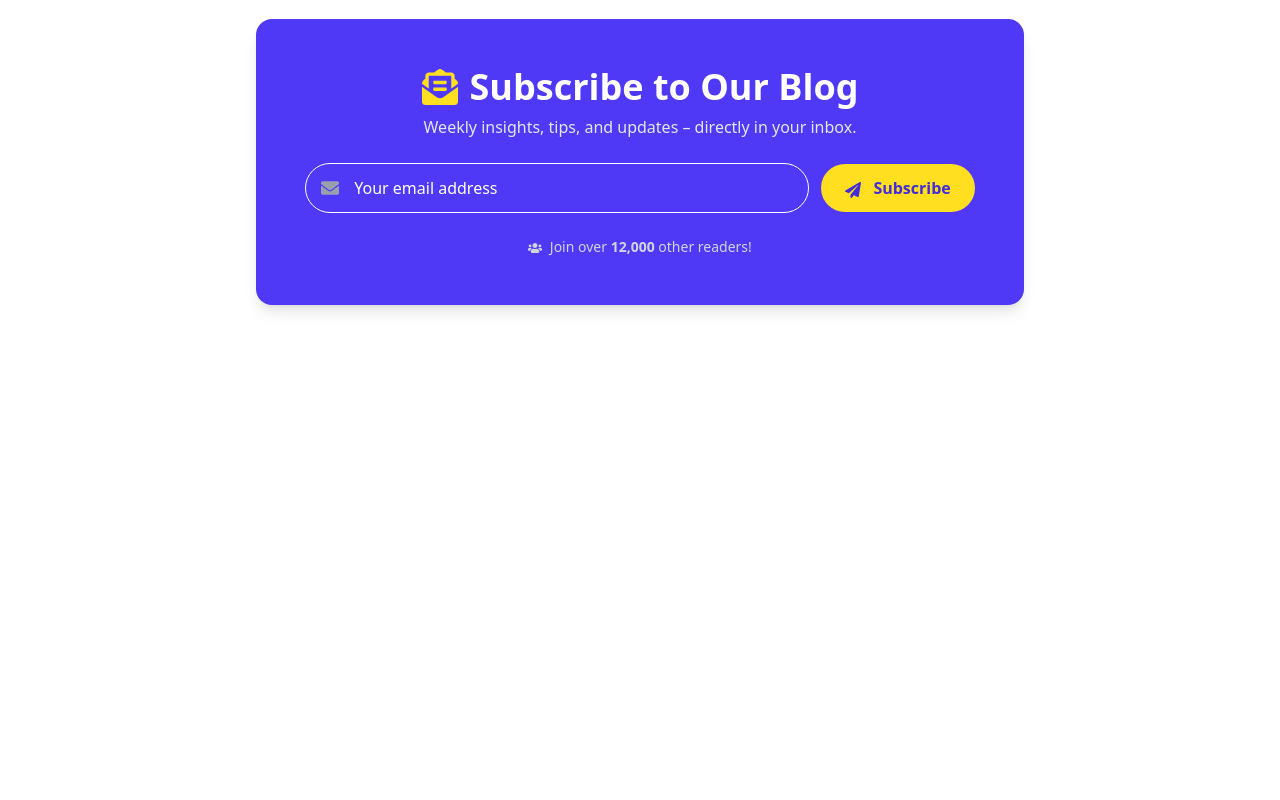
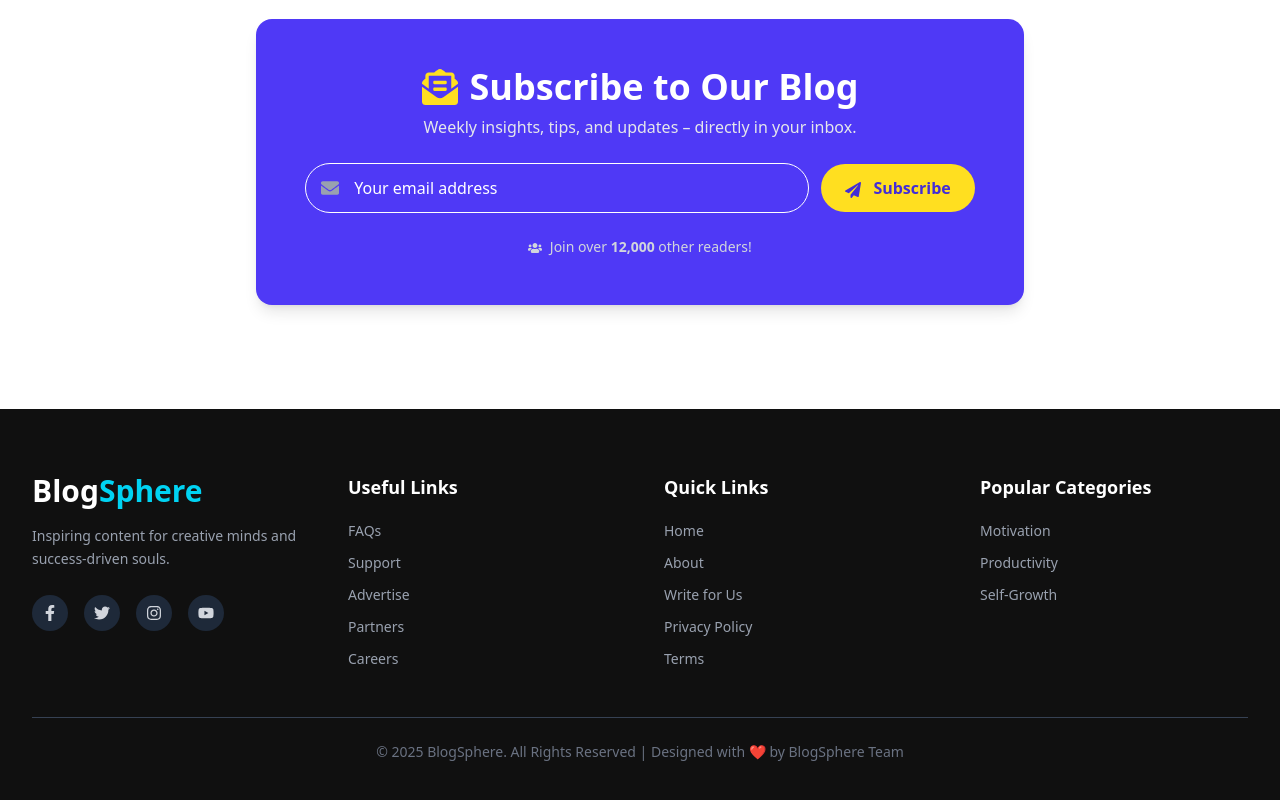
Before and after one commit to emonmahdi/blog-application, a Next.js app in the folder blog-frontend/: page / in a window 1280 px wide. Shown: the part 1833-2633 px from the top of the page. Before the commit the page ends 2242 px from the top, so only its background shows below. Built offline with nearby package versions, Linux system fonts and the light colour scheme.

Commit message:
footer component are done

```diff
--- a/blog-frontend/src/app/layout.tsx
+++ b/blog-frontend/src/app/layout.tsx
@@ -30,6 +30,7 @@
 import { HeaderTop } from "@/components/HeaderTop";
 import "./globals.css";
 import { Navbar } from "@/components/NavBar";
+import Footer from "@/components/Footer";
 
 export const metadata = {
   title: "BlogSphere",
@@ -52,6 +53,9 @@ export default function RootLayout({
 
         {/* Page Content */}
         <main className="flex-1">{children}</main>
+
+        {/* Footer */}
+        <Footer />
       </body>
     </html>
   );
--- a/blog-frontend/src/components/Footer.tsx
+++ b/blog-frontend/src/components/Footer.tsx
@@ -1,18 +1,108 @@
-import Link from "next/link";
-import React from "react";
+"use client";
 
-export function Footer() {
+import { FaFacebookF, FaTwitter, FaInstagram, FaYoutube } from "react-icons/fa";
+
+export default function Footer() {
   return (
-    <footer className="w-full border-t mt-auto">
-      <div className="container mx-auto px-4 py-6 max-w-7xl text-sm text-slate-600 flex flex-col md:flex-row items-center justify-between gap-3">
-        <p>© {new Date().getFullYear()} MyApp. All rights reserved.</p>
-        <div className="flex items-center gap-4">
-          <Link href="/privacy" className="hover:underline">
-            Privacy
-          </Link>
-          <Link href="/terms" className="hover:underline">
-            Terms
-          </Link>
+    <footer className="bg-[#101010] text-gray-300">
+      <div className="max-w-7xl mx-auto px-6 lg:px-8 py-16">
+        {/* Top Footer */}
+        <div className="grid grid-cols-1 sm:grid-cols-2 lg:grid-cols-4 gap-12">
+          {/* Col 1: Logo + Social */}
+          <div>
+            <h2 className="text-3xl font-bold text-white mb-4">
+              Blog<span className="text-cyan-400">Sphere</span>
+            </h2>
+            <p className="text-sm text-gray-400 leading-relaxed mb-6">
+              Inspiring content for creative minds and success-driven souls.
+            </p>
+            <div className="flex space-x-4">
+              {[
+                { Icon: FaFacebookF, label: "Facebook" },
+                { Icon: FaTwitter, label: "Twitter" },
+                { Icon: FaInstagram, label: "Instagram" },
+                { Icon: FaYoutube, label: "YouTube" },
+              ].map(({ Icon, label }) => (
+                <a
+                  key={label}
+                  href="#"
+                  aria-label={label}
+                  className="w-9 h-9 rounded-full flex items-center justify-center bg-gray-800 hover:bg-cyan-500 text-gray-300 hover:text-white transition-colors duration-300"
+                >
+                  <Icon size={16} />
+                </a>
+              ))}
+            </div>
+          </div>
+
+          {/* Col 2: Useful Links */}
+          <div>
+            <h5 className="text-white text-lg font-semibold mb-5">
+              Useful Links
+            </h5>
+            <ul className="space-y-3">
+              {["FAQs", "Support", "Advertise", "Partners", "Careers"].map(
+                (item) => (
+                  <li key={item}>
+                    <a
+                      href="#"
+                      className="text-sm text-gray-400 hover:text-cyan-400 transition-all duration-300 hover:pl-1 block"
+                    >
+                      {item}
+                    </a>
+                  </li>
+                )
+              )}
+            </ul>
+          </div>
+
+          {/* Col 3: Quick Links */}
+          <div>
+            <h5 className="text-white text-lg font-semibold mb-5">
+              Quick Links
+            </h5>
+            <ul className="space-y-3">
+              {["Home", "About", "Write for Us", "Privacy Policy", "Terms"].map(
+                (item) => (
+                  <li key={item}>
+                    <a
+                      href="#"
+                      className="text-sm text-gray-400 hover:text-cyan-400 transition-all duration-300 hover:pl-1 block"
+                    >
+                      {item}
+                    </a>
+                  </li>
+                )
+              )}
+            </ul>
+          </div>
+
+          {/* Col 4: Newsletter & Categories */}
+          <div className="flex flex-col">
+            <div className="">
+              <h5 className="text-white text-lg font-semibold mb-5">
+                Popular Categories
+              </h5>
+              <ul className="space-y-3">
+                {["Motivation", "Productivity", "Self-Growth"].map((cat) => (
+                  <li key={cat}>
+                    <a
+                      href="#"
+                      className="text-sm text-gray-400 hover:text-cyan-400 transition-all duration-300 hover:pl-1 block"
+                    >
+                      {cat}
+                    </a>
+                  </li>
+                ))}
+              </ul>
+            </div>
+          </div>
+        </div>
+
+        {/* Bottom Footer */}
+        <div className="border-t border-gray-700 mt-12 pt-6 text-center text-sm text-gray-500">
+          &copy; {new Date().getFullYear()} BlogSphere. All Rights Reserved |
+          Designed with ❤️ by BlogSphere Team
         </div>
       </div>
     </footer>
```
